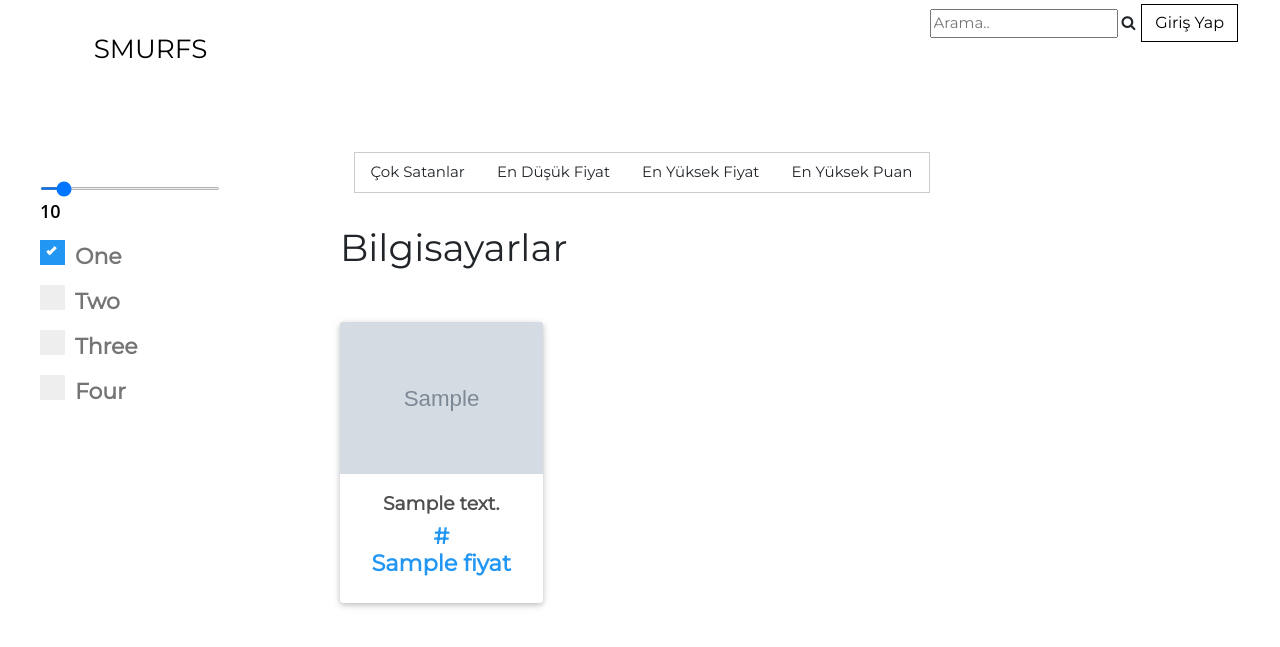
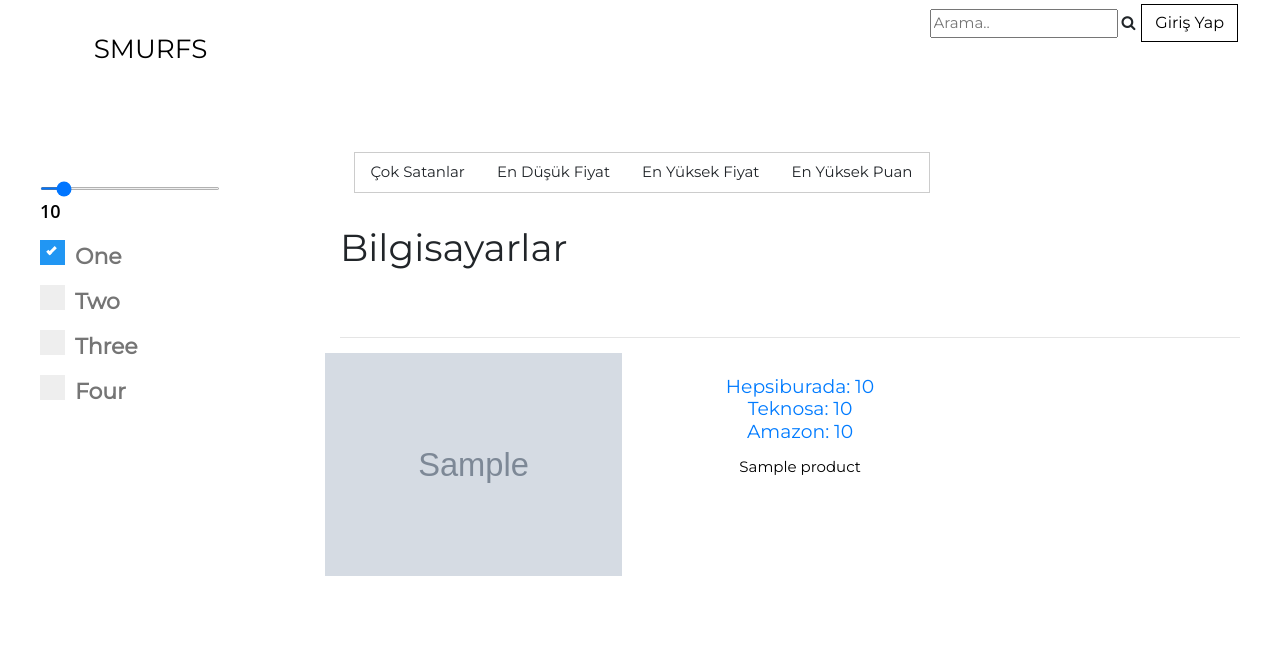
Before and after one commit to zeynepaslierhan/KOU-WebScraping-YazLab1, a Django app: page / in a window 1280 px wide. Shown: the top 647 px of the page. Run offline with Django 4.2, Linux system fonts and the light colour scheme; tables that the repository leaves empty hold one stand-in row (values such as "Sample post"); grey boxes marked "Sample" are stand-in pictures; a database or web service that is not in the repository returns one stand-in record (values such as "Sample title"); some libraries are stand-ins or nearby versions.

Commit message:
product list changes, text font and size

```diff
--- a/AnaSite/AnaSite/urls.py
+++ b/AnaSite/AnaSite/urls.py
@@ -16,6 +16,7 @@ Including another URLconf
 from django.contrib import admin
 from django.urls import path,include
 
+
 # http://127.0.0.1:8000/
 
 urlpatterns = [                 # Girilen website urllerine pathler tanımlandı ve views.pye'ye geçildi.
--- a/AnaSite/siteapp/admin.py
+++ b/AnaSite/siteapp/admin.py
@@ -1,5 +1,6 @@
 from django.contrib import admin
 from .models import *
+from bson.objectid import ObjectId
 
 # Register your models here.
 
--- a/AnaSite/siteapp/urls.py
+++ b/AnaSite/siteapp/urls.py
@@ -1,10 +1,11 @@
 from django.urls import path
 from . import views
+from bson.objectid import ObjectId
 
 # http://127.0.0.1:8000
 
 urlpatterns = [
     path('', views.pc_list, name='list-pc'),
-    path('<int:pcno>/', views.product_page, name='product_page'),
+    path('<str:name>/', views.product_page, name='product_page'),
 
 ]
--- a/AnaSite/siteapp/views.py
+++ b/AnaSite/siteapp/views.py
@@ -1,16 +1,17 @@
 from django.shortcuts import render
 import pymongo
+from bson.objectid import ObjectId
 
 # Create your views here.
 
 # Cluster-WebScraping için bağlantı sağlandı (Compass yardımı ile). (username: zeyneperhan password: 20012022)
-myclient = pymongo.MongoClient("mongodb://localhost:27017/")
+myclient = pymongo.MongoClient("mongodb://zeynep:20012022@ac-akv12vk-shard-00-00.6erqfem.mongodb.net:27017,ac-akv12vk-shard-00-01.6erqfem.mongodb.net:27017,ac-akv12vk-shard-00-02.6erqfem.mongodb.net:27017/?ssl=true&replicaSet=atlas-8ffx15-shard-0&retryWrites=true&w=majority")
 
 # Kullanacağımız veritabanı için erişim sağladık.
-mydb = myclient["testdatabase"]
+mydb = myclient["Bilgisayar"]
 
 # Bilgisayar Veritabanındaki Amazon koleksiyonuna erişim sağladık
-mycollection= mydb["siteapp_bilg"]
+mycollection= mydb["Products"]
 
 def index(request):                                         #urls'de tanımlanan pathlerin html dosyalarıyla bağlantısı sağlandı.
 
@@ -20,11 +21,10 @@ def index(request):                                         #urls'de tanımlanan
 
 def pc_list(request):
     bilg_list = mycollection.find({})
-    print(bilg_list)
     return render(request, 'siteapp/index.html',
                   {'bilg_list': bilg_list})
 
-def product_page(request,pcno):
-    product = mycollection.find({"pcno": pcno})
+def product_page(request,name):
+    product = mycollection.find({"Name": name})
     return render(request, 'siteapp/product.html',
                   {'product':product})
--- a/AnaSite/templates/siteapp/index.html
+++ b/AnaSite/templates/siteapp/index.html
@@ -7,63 +7,62 @@
     <br/>
 
           <!--Section: Products v.3-->
+
           <section class="text-center mb-4">
-
+            {%for bilgisayar in bilg_list%}
+            <hr>
 
             <!--Grid row-->
             <div class="row wow fadeIn">
 
-            {%for bilgisayar in bilg_list%}
 
 
+
+            <div class="row wow fadeIn">
+
               <!--Grid column-->
-              <div class="col-lg-3 col-md-6 mb-4">
+              <div class="col-md-6 mb-4">
 
-                <!--Card-->
-                <div class="card">
-                  <!--Card image-->
-                  <div class="view overlay">
-                    <img src="{{bilgisayar.img}}" class="card-img-top"
-                      alt="">
-                    <a>
-                      <div class="mask rgba-white-slight"></div>
-                    </a>
-                  </div>
-                  <!--Card image-->
+                <img src="{{bilgisayar.Img}}" class="img-fluid" alt="">
 
-                  <!--Card content-->
-                  <div class="card-body text-center">
+              </div>
+              <hr>
+              <!--Grid column-->
 
-                    <!--Category & Title-->
-                    <h5>
-                      <strong>
-                        <a href="{% url 'product_page' bilgisayar.pcno %}" class="dark-grey-text">
+              <!--Grid column-->
+              <div class="col-md-6 mb-4">
 
-                            {{bilgisayar.isim}}
+                <!--Content-->
+                <div class="p-4">
 
-                        </a>
-                      </strong>
-                    </h5>
+                  <h5 class="font-weight-normal blue-text">
+                    <span>
+                      {%if bilgisayar.HepsiBurada.Mevcut %}
+                      <a href="{{bilgisayar.HepsiBurada.URL}}">Hepsiburada: {{bilgisayar.HepsiBurada.Price}}</a>
+                      {%endif%}
+                      <br/>
+                      {%if bilgisayar.teknosa.Mevcut %}
+                      <a href="{{bilgisayar.Teknosa.URL}}">Teknosa: {{bilgisayar.teknosa.Price}}</a>
+                      {%endif%}
+                      <br/>
+                      {%if bilgisayar.Amazon.Mevcut %}
+                      <a href="{{bilgisayar.Amazon.URL}}">Amazon: {{bilgisayar.Amazon.Price}}</a>
+                      {%endif%}
+                  </span>
+                  </h5>
 
-                    <h4 class="font-weight-normal blue-text">
-                      <strong>
-
-                        {{bilgisayar.trendyol.url}}
-                        <br/>
-                        {{bilgisayar.trendyol.fiyat}}
-
-                      </strong>
-                    </h4>
-
-                  </div>
-                  <!--Card content-->
+                  <a href="{% url 'product_page' bilgisayar.Name %}" >
+                    <p class="lead font-weight-bold">
+                      <h6 style="color: black;">{{bilgisayar.Name}}</h6>
+                    </p>
+                  </a>
 
                 </div>
-                <!--Card-->
-
+                <!--Content-->
               </div>
               <!--Grid column-->
-
+              <hr>
+            </div>
             {% endfor %}
         </section>
           <!--Section: Products v.3-->
```
Also changed, not shown: AnaSite/AnaSite/settings.py (+10 -0 lines), AnaSite/templates/siteapp/product.html (+26 -12 lines), AnaSite/siteapp/migrations/0004_delete_bilg.py (added).
